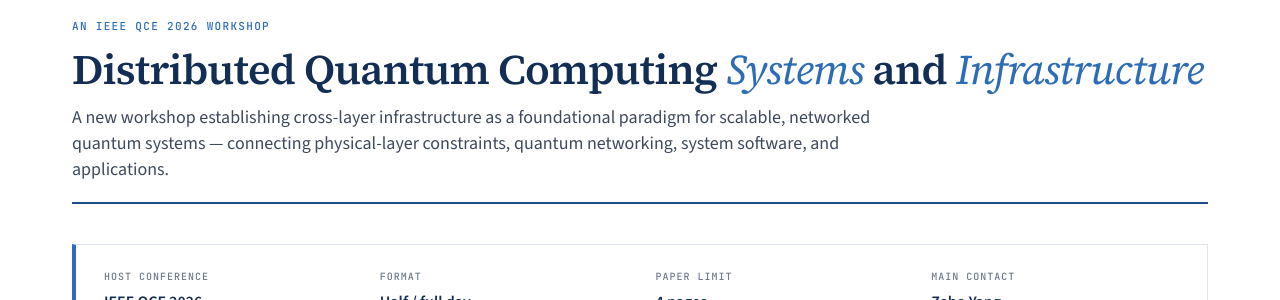
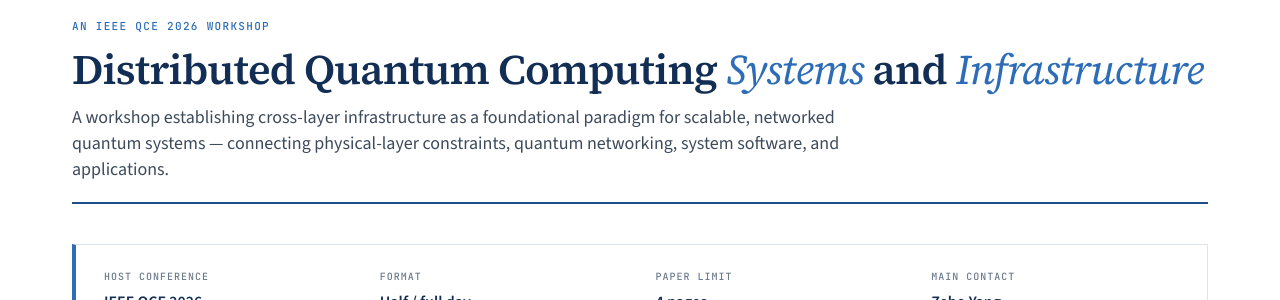
Before and after one commit to Senzhan9/DQC-SI-StableQ, a Jekyll site: the page built from index.html, in a window 1280 px wide and 900 px high. Shown: the part 292-592 px from the top of the window. Built offline with Jekyll 4.4.1, drawn with Linux system fonts in a browser that asks for light colours.

Commit message:
Remove new from workshop subtitle

```diff
--- a/index.html
+++ b/index.html
@@ -9,7 +9,7 @@
   <div class="page-header">
     <div class="page-eyebrow">An IEEE QCE {{ site.year }} Workshop</div>
     <h1 class="page-title">Distributed Quantum Computing <em>Systems</em> and <em>Infrastructure</em></h1>
-    <p class="page-subtitle">A new workshop establishing cross-layer infrastructure as a foundational paradigm for scalable, networked quantum systems — connecting physical-layer constraints, quantum networking, system software, and applications.</p>
+    <p class="page-subtitle">A workshop establishing cross-layer infrastructure as a foundational paradigm for scalable, networked quantum systems — connecting physical-layer constraints, quantum networking, system software, and applications.</p>
   </div>
 
   <div class="hero-card">
```
